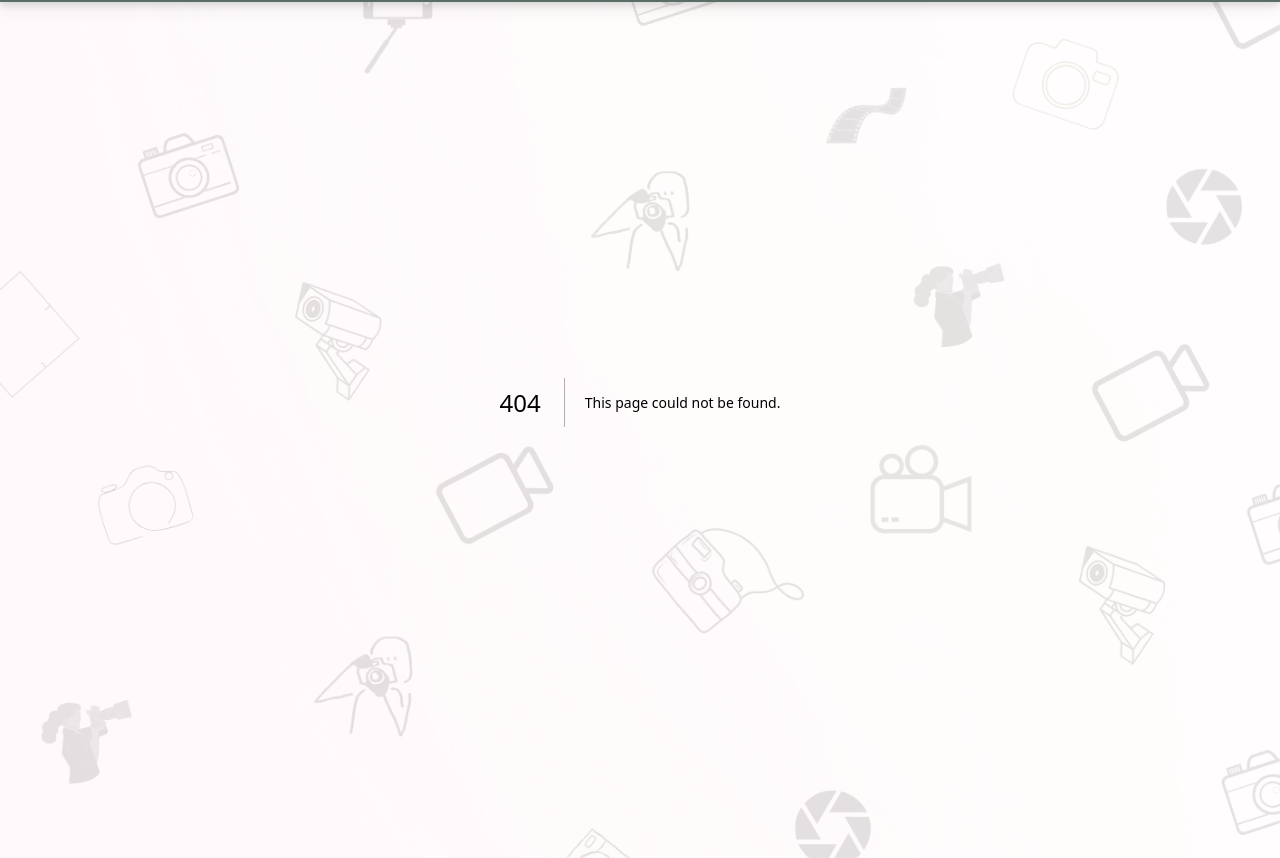
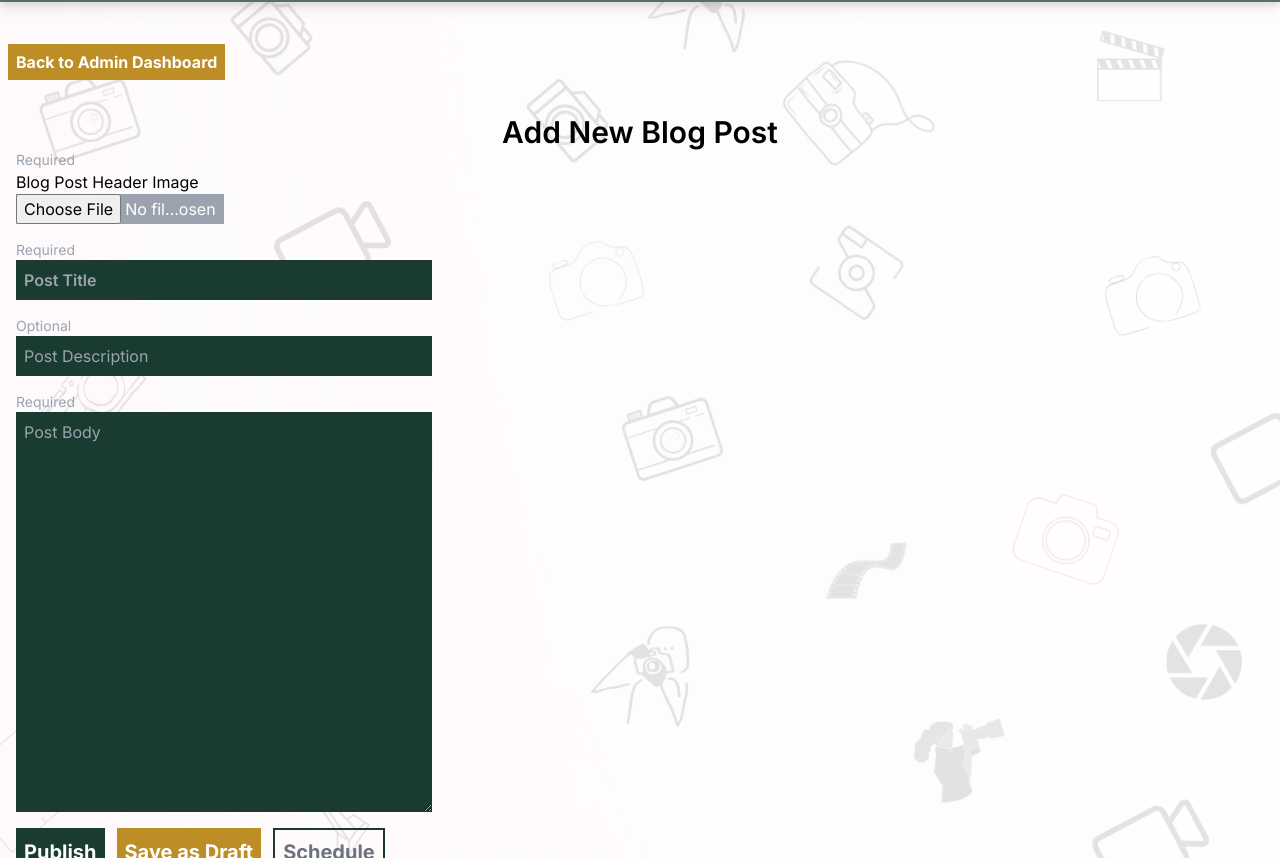
Before and after one commit to lightpc90/SweetieTamsPhotography, a Next.js app in the folder my-app/: page /admin/create_new_post in a window 1280 px wide. Before the commit this address had no page. Shown: the part 862-1720 px from the top of the page. Built offline with nearby package versions, Linux system fonts and the light colour scheme.

Commit message:
created NewBlogPost component to add new post import it into /admin/create_new_post route

```diff
--- /dev/null
+++ b/my-app/src/app/admin/create_new_post/page.js
@@ -0,0 +1,16 @@
+import React from 'react'
+import NewBlogPost from '@/components/admin/NewBlogPost'
+import Link from 'next/link'
+
+const Page = () => {
+  return (
+    <div className='my-10 p-2'>
+      <Link href="/admin" className="bg-[#BD8E25] p-2 text-white font-bold">
+        Back to Admin Dashboard
+      </Link>
+      <NewBlogPost />
+    </div>
+  );
+}
+
+export default Page
--- a/my-app/src/components/Layout.js
+++ b/my-app/src/components/Layout.js
@@ -8,10 +8,10 @@ const Layout = ({children}) => {
   return (
     <div className="flex flex-col min-h-screen justify-between">
       <Header />
-      <div className="hidden md:block sticky top-0 z-50">
+      <div className="hidden md:block sticky top-0 z-30">
         <Navbar />
       </div>
-      <div className="md:hidden sticky top-0 z-50">
+      <div className="md:hidden sticky top-0 z-30">
         <MobileNav />
       </div>
       {children}
--- a/my-app/src/components/admin/BlogPosts.js
+++ b/my-app/src/components/admin/BlogPosts.js
@@ -5,21 +5,21 @@ const BlogPosts = () => {
     <div className="flex flex-col gap-3 justify-center items-center">
       {/* Published Blog Posts */}
       <div className="flex flex-col w-10/12 lg:w-8/12  justify-center items-center">
-        <h2 className="text-4xl font-bold mb-8">Published Blog Posts</h2>
+        <h2 className="text-xl lg:text-4xl font-bold my-1">Published Blog Posts</h2>
         <div className="flex min-h-[200px] lg:min-h-[300px] font-bold w-full justify-center items-center border-4 my-3 border-gray-400">
           <p>Published Blog Posts Show Here</p>
         </div>
       </div>
       {/* Scheduled Blog Posts */}
       <div className="flex flex-col w-10/12 lg:w-8/12  justify-center items-center">
-        <h2 className="text-4xl font-bold mb-8">Scheduled Blog Posts</h2>
+        <h2 className="text-xl lg:text-4xl font-bold my-1">Scheduled Blog Posts</h2>
         <div className="flex min-h-[200px] lg:min-h-[300px] font-bold w-full justify-center items-center border-4 my-3 border-gray-400">
           <p>Scheduled Blog Posts Show Here</p>
         </div>
       </div>
       {/* Draft Blog Posts */}
       <div className="flex flex-col w-10/12 lg:w-8/12  justify-center items-center">
-        <h2 className="text-4xl font-bold mb-8">Draft Blog Posts</h2>
+        <h2 className="text-xl lg:text-4xl font-bold my-1">Draft Blog Posts</h2>
         <div className="flex min-h-[200px] lg:min-h-[300px] font-bold w-full justify-center items-center border-4 my-3 border-gray-400">
           <p>Draft Blog Posts Show Here</p>
         </div>
--- a/my-app/src/components/admin/NewBlog.js
+++ b/my-app/src/components/admin/NewBlog.js
@@ -1,18 +1,13 @@
-'use client'
-
-import {useState} from 'react'
+import Link from "next/link";
 
 const NewBlog = () => {
-    const [addNewBlog, setAddNewBlog] = useState(false)
   return (
-    <div className='my-10 px-3'>
-      {addNewBlog ? (
-        <></>
-      ) : (
-        <button onClick={()=>{setAddNewBlog(true)}} className="bg-[#BD8E25] py-1 px-2 text-white font-semibold">ADD NEW BLOG</button>
-      )}
+    <div className={`my-10 px-3`}>
+      <Link href='/admin/create_new_post' className="bg-[#BD8E25] py-1 px-2 text-white font-semibold">
+        ADD NEW BLOG
+      </Link>
     </div>
   );
-}
+};
 
-export default NewBlog
+export default NewBlog;
--- /dev/null
+++ b/my-app/src/components/admin/NewBlogPost.js
@@ -0,0 +1,81 @@
+"use client";
+
+import { useState } from "react";
+
+const NewBlogPost = () => {
+  let initialFormValue = { image: '', title: "", description: "", body: "" };
+  const [formData, setFormData] = useState(initialFormValue);
+  return (
+    <div className="flex flex-col p-2 py-10 w-full">
+      <h2 className="text-2xl lg:text-3xl text-center font-semibold">
+        Add New Blog Post
+      </h2>
+      {/* form */}
+      <div className="flex flex-col gap-4">
+        {/* File selection section */}
+        <div className="flex flex-col">
+          <p className="text-sm text-gray-400">Required</p>
+          <p>Blog Post Header Image</p>
+          <input
+            type="file"
+            value={formData.image}
+            onChange={(e) => {
+              setFormData({ ...formData, image: e.target.value });
+            }}
+            required
+            className="bg-gray-400 text-white lg:w-2/12"
+          />
+        </div>
+        {/* Post Title */}
+        <div className="flex flex-col">
+          <p className="text-sm text-gray-400">Required</p>
+          <input
+            required
+            type="text"
+            placeholder="Post Title"
+            value={formData.title}
+            onChange={(e) => {
+              setFormData({ ...formData, title: e.target.value });
+            }}
+            className="bg-[#1A3B2F] font-semibold p-2 lg:w-4/12 text-white"
+          />
+        </div>
+        {/* Description section */}
+        <div className="flex flex-col">
+          <p className="text-sm text-gray-400">Optional</p>
+          <input
+            type="text"
+            placeholder="Post Description"
+            value={formData.description}
+            onChange={(e) => {
+              setFormData({ ...formData, description: e.target.value });
+            }}
+            className="bg-[#1A3B2F] p-2 lg:w-4/12 text-white"
+          />
+        </div>
+        {/* Post body section */}
+        <div className="flex flex-col">
+          <p className="text-sm text-gray-400">Required</p>
+          <textarea
+            required
+            placeholder="Post Body"
+            value={formData.body}
+            onChange={(e) => {
+              setFormData({ ...formData, body: e.target.value });
+            }}
+            className="bg-[#1A3B2F] p-2 lg:w-4/12 text-white min-h-[400px] max-h-[800px] overflow-auto "
+          />
+        </div>
+        <div className="flex flex-wrap gap-3 text-white font-bold text-xl">
+          <button className="bg-[#1A3B2F] p-2">Publish</button>
+          <button className="bg-[#BD8E25] p-2">Save as Draft</button>
+          <button className="border-2 border-[#1A3B2F] text-gray-500 p-2">
+            Schedule
+          </button>
+        </div>
+      </div>
+    </div>
+  );
+};
+
+export default NewBlogPost;
--- a/my-app/src/components/header/Header.js
+++ b/my-app/src/components/header/Header.js
@@ -5,7 +5,7 @@ import HeaderImage from "./headerImage";
 const Header = () => {
   return (
     <div>
-      <div className="flex flex-wrap justify-center items-center w-full">
+      <div className="flex flex-wrap justify-center items-center w-full z-30">
         <div className="w-full md:w-6/12"><HeaderCTA/></div>
         <div className="w-full md:w-6/12"><HeaderImage/></div>
       </div>
--- a/my-app/src/components/slideshow/ImageSlider.js
+++ b/my-app/src/components/slideshow/ImageSlider.js
@@ -9,7 +9,7 @@ import { headerImages } from '@/data/headerImages/HeaderImages'
 const ImageSlider = () => {
 
   return (
-      <div className='slide-container w-full'>
+      <div className='slide-container w-full '>
           <Fade>
               {headerImages.map((img, i) => (
                   <div key={i} className='w-full'>
```
Also changed, not shown: my-app/src/app/admin/page.js (+9 -9 lines).
